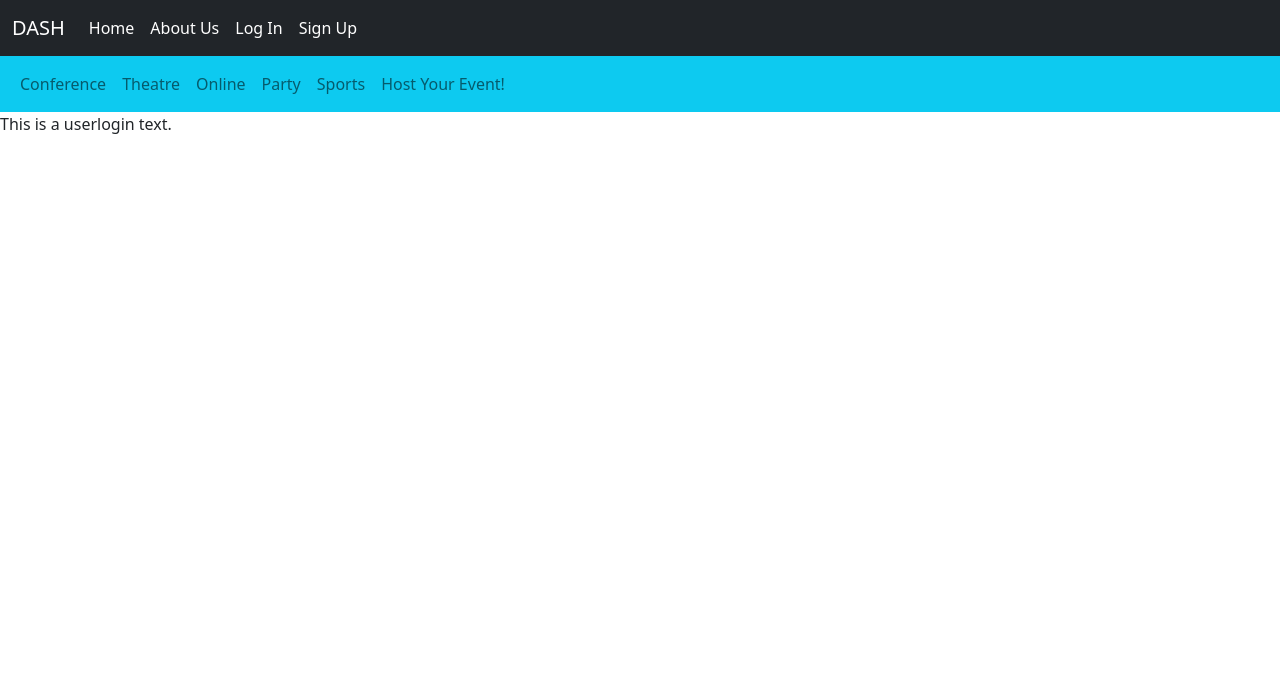
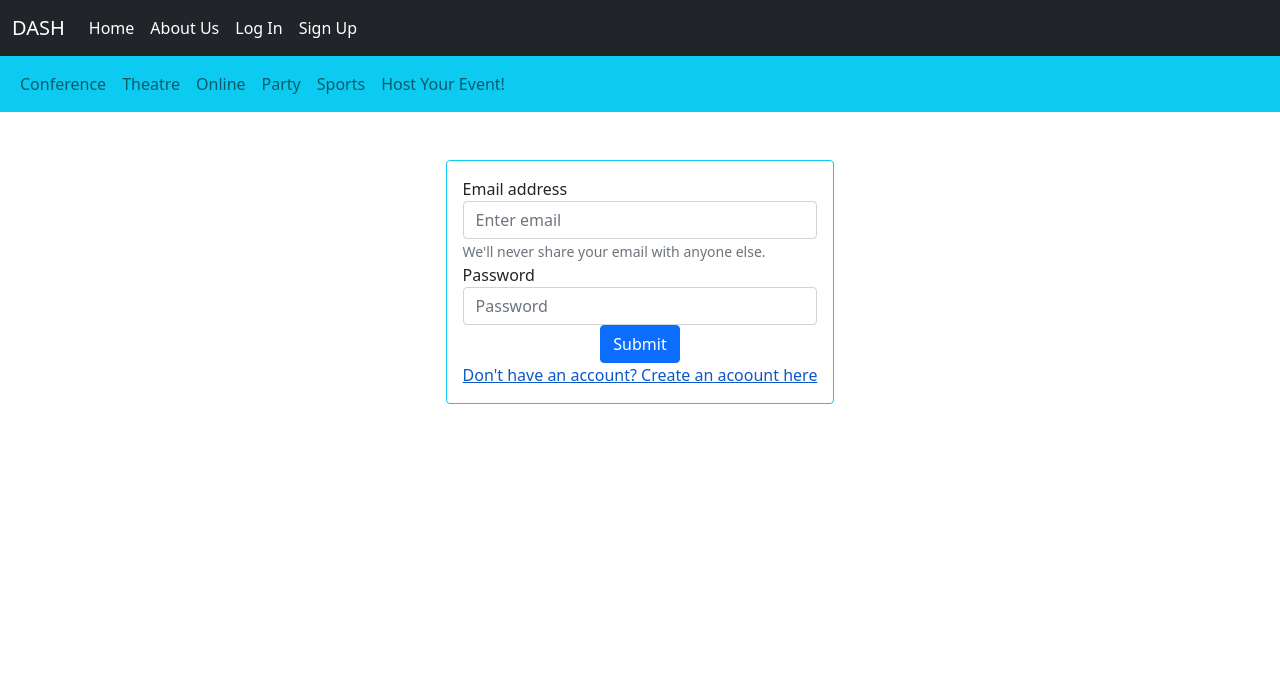
Before and after one commit to AditeeKore/Event-Management, a Django app: page /userlogin in a window 1280 px wide. Shown: the top 692 px of the page. Run offline with Django 3.2, Linux system fonts and the light colour scheme.

Commit message:
added user login form

```diff
--- a/EventManagement/templates/userlogin.html
+++ b/EventManagement/templates/userlogin.html
@@ -1,127 +1,30 @@
 {% extends 'base.html' %}
 
 {%block title%}userlogin {% endblock title%}
-{%block body%}This is a userlogin text.{% endblock body%}
+{%block body%}
 
-<!DOCTYPE html>
-<html>
-<head>
-<meta name="viewport" content="width=device-width, initial-scale=1">
-<style>
-body, html {
-  height: 100%;
-  font-family: Arial, Helvetica, sans-serif;
-}
-
-* {
-  box-sizing: border-box;
-}
-
-.bg-img {
-  /* The image used */
-  background-image: url("HomePage.png");
-
-  min-height: 600px;
-
-  /* Center and scale the image nicely */
-  background-position: center;
-  background-repeat: no-repeat;
-  background-size: cover;
-  position: relative;
-}
-
-/* Add styles to the form container */
-.container {
-  position: absolute;
-  right: 0;
-  margin: 20px;
-  border: 20px solid #888
-  border-radius: 5px;
-  max-width: 300px;
-  padding: 16px;
-  background-color: white;
-}
-
-/* Full-width input fields */
-input[type=text], input[type=password] {
-  width: 100%;
-  padding: 15px;
-  margin: 5px 0 22px 0;
-  border: none;
-  background: #f1f1f1;
-}
-
-input[type=text]:focus, input[type=password]:focus {
-  background-color: #ddd;
-  outline: none;
-}
-
-/* Set a style for the submit button */
-.btn {
-  background-color: #FF2E63;
-  color: white;
-  padding: 16px 20px;
-  border: none;
-  cursor: pointer;
-  width: 95%;
-}
-
-.btn:hover {
-  opacity: 1;
-}
-span.ssw {
-  float: left;
-  padding-top: 0px;
-}
-.container2 {
-  padding: 30px;
-}
-/* The Close Button (x) */
-.close {
-  position: absolute;
-  right: 25px;
-  top: 0;
-  color: #000;
-  font-size: 35px;
-  font-weight: bold;
-}
-
-.close:hover,
-.close:focus {
-  color: red;
-  cursor: pointer;
-}
-.imgcontainer {
-  text-align: center;
-  margin: 24px 0 12px 0;
-  position: relative;
-}
-</style>
-</head>
-<body>
-
-<div class="bg-img">
-  <form class="container">
-    <div class="imgcontainer">
-      <p style="font-size: 32px;font-weight: bold;position: left;">Login</p>
-      <a href="file:///C:/Users/admin/Desktop/Mini%20Project/HomePage.html">
-      <span class="close" title="Close Modal">&times;</span>
-      </a>
-    </div>
-    <label for="email"><b>Email</b></label>
-    <input type="text" placeholder="Enter Email" name="email" required>
-
-    <label for="psw"><b>Password</b></label>
-    <input type="password" placeholder="Enter Password" name="psw" required>
-
-    <button type="submit" class="btn">Login</button>
-    <label>
-        <input type="checkbox" checked="checked" name="remember"> Remember me
-    </label>
-    <div class="container2" style="background-color:#f1f1f1">
-    <span class="ssw"> <a href="file:///C:/Users/admin/Desktop/Mini%20Project/SignUp2.html">Create a new account</a></span>
-  </form>
-</div>
-
-</body>
-</html>
+<form>
+  <div class="d-flex p-5 justify-content-center ">
+    <span class="p-3 border border-info rounded">
+      <div class="form-row align-items-center col-auto">
+        <div class="form-group">
+          <label for="exampleInputEmail1">Email address</label>
+          <input type="email" class="form-control" id="exampleInputEmail1" aria-describedby="emailHelp"
+            placeholder="Enter email">
+          <small id="emailHelp" class="form-text text-muted">We'll never share your email with anyone else.</small>
+        </div>
+        <div class="form-group">
+          <label for="exampleInputPassword1">Password</label>
+          <input type="password" class="form-control" id="exampleInputPassword1" placeholder="Password">
+        </div>
+      </div>
+      <div class="text-center">
+        <button type="submit" class="btn btn-primary ">Submit</button>
+      </div>
+      <div>
+        <a href="templates/sign_up.html" class="stretched-link">Don't have an account? Create an acoount here</a>
+      </div>
+    </span>
+  </div>
+</form>
+{% endblock body%}
```
